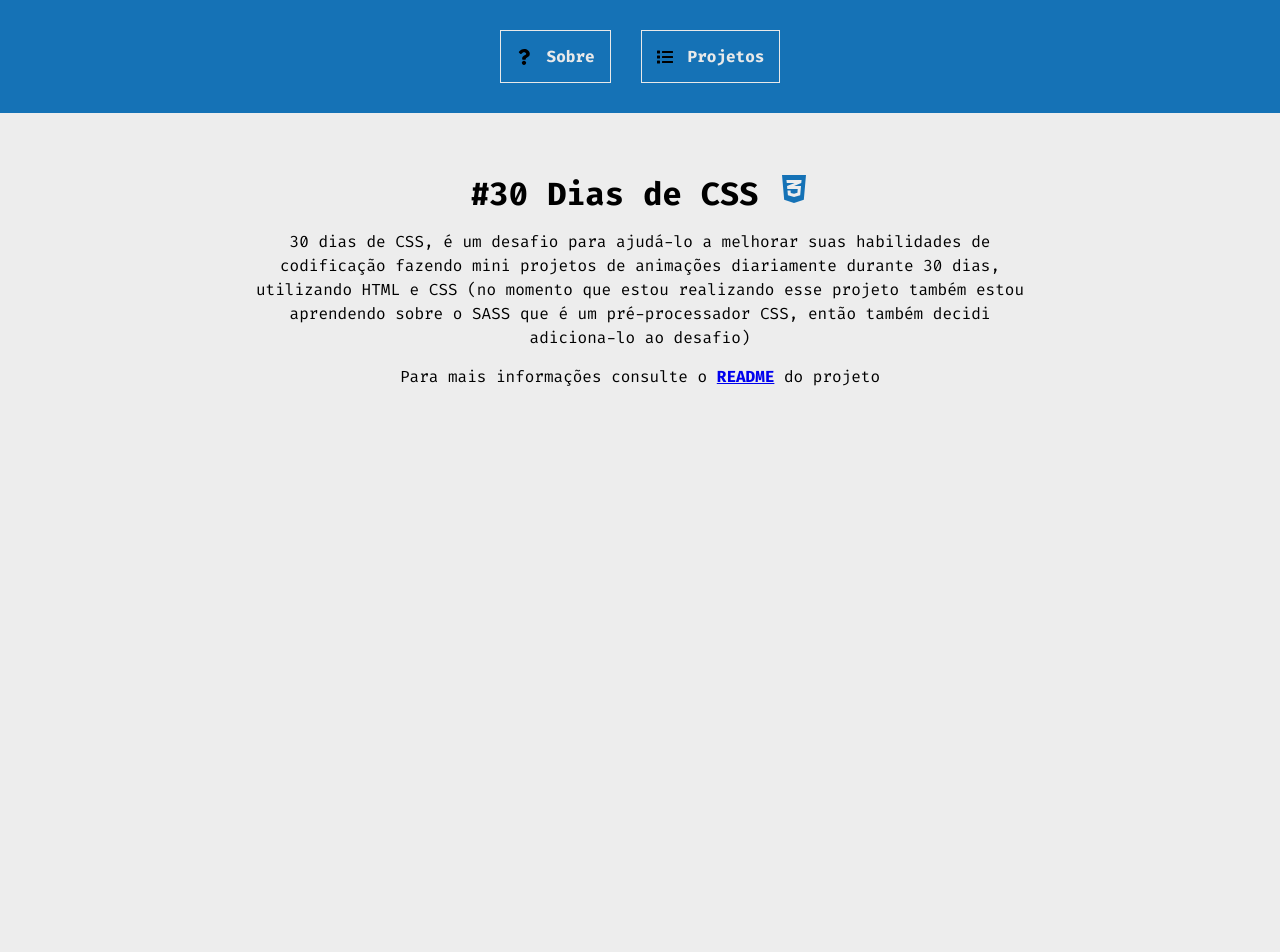
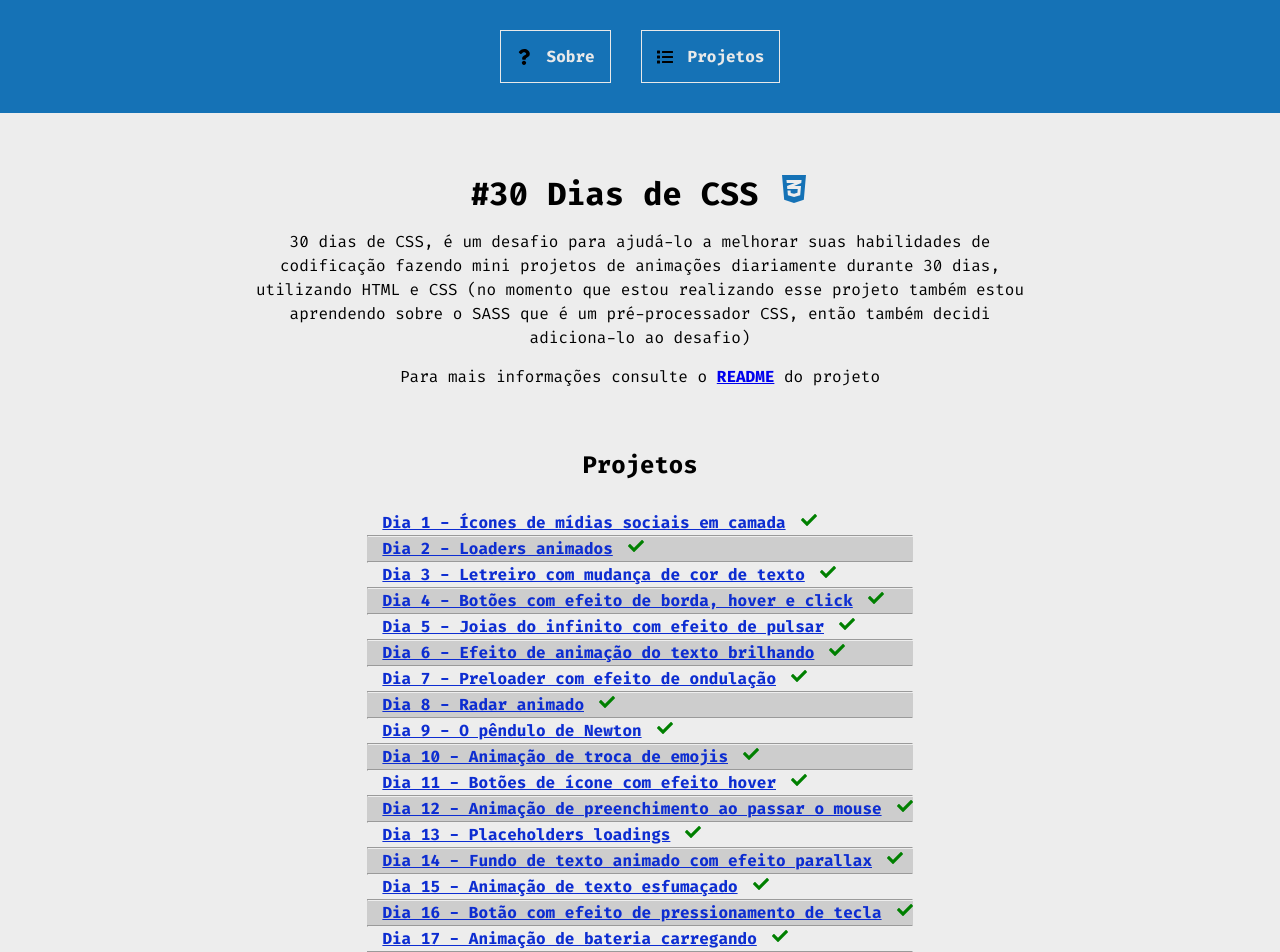
Before and after one commit to ThesllaDev/30DiasDeCSS-SASS, a React (Vite) app: page / in a window 1280 px wide. Shown: the top 952 px of the page. Before the commit the page ends 800 px from the top, so only its background shows below. Built offline with nearby package versions, Linux system fonts and the light colour scheme.

Commit message:
💄✨Feat: project list component in projects section

```diff
--- a/src/assets/components/pages/Home.jsx
+++ b/src/assets/components/pages/Home.jsx
@@ -1,8 +1,8 @@
-import { FaCss3Alt } from "react-icons/fa";
+import { FaCheck, FaCss3Alt } from "react-icons/fa";
 
 import "../../styles/pages/Home.css";
 
-export const Home = () => {
+export const Home = ({ projectsDatas }) => {
 	return (
 		<main>
 			<header id="about" className="about-section">
@@ -24,6 +24,22 @@ export const Home = () => {
 					do projeto
 				</p>
 			</header>
+			<section id="projects" className="projects-section">
+				<h2>Projetos</h2>
+				<nav>
+					<ol>
+						{projectsDatas.map((item) => (
+							<li key={item.id}>
+								<a href={`#Dia-${item.id}`}>
+									{`Dia ${item.id} - ${item.title}`}
+								</a>
+								<FaCheck />
+								<hr />
+							</li>
+						))}
+					</ol>
+				</nav>
+			</section>
 		</main>
 	);
 };
--- a/src/assets/styles/pages/Home.css
+++ b/src/assets/styles/pages/Home.css
@@ -6,14 +6,46 @@ main {
 }
 main .about-section {
   text-align: center;
-  margin: 60px 30px 30px;
+  margin: 3.75rem 1.875rem 1.875rem;
 }
 main .about-section svg {
   color: #1572b6;
 }
 main .about-section__description {
-  margin: 15px auto;
+  margin: 0.9375rem auto;
 }
 main .about-section a {
   font-weight: bold;
 }
+main .projects-section {
+  align-items: center;
+  display: flex;
+  flex-direction: column;
+  justify-content: center;
+  padding: 1.875rem;
+}
+main .projects-section h2 {
+  margin: 0 1.875rem 1.875rem;
+  text-align: center;
+}
+main .projects-section li {
+  transition: all 0.3s linear;
+}
+main .projects-section li:nth-of-type(even) {
+  background-color: #cdcdcd;
+}
+main .projects-section li:hover {
+  background-color: #888;
+}
+main .projects-section li > a {
+  font-weight: bold;
+  color: #0d2dd1;
+  line-height: 1.5;
+  padding: 0 0.9375rem;
+}
+main .projects-section li > a:hover {
+  color: #003;
+}
+main .projects-section li svg {
+  color: #008000;
+}
--- a/src/assets/styles/pages/Home.scss
+++ b/src/assets/styles/pages/Home.scss
@@ -6,18 +6,55 @@ main {
 
 	.about-section {
 		text-align: center;
-		margin: 60px 30px 30px;
+		margin: var.$gap-large var.$gap-medium var.$gap-medium;
 
 		svg {
 			color: var.$blue-primary-color;
 		}
 
 		&__description {
-			margin: 15px auto;
+			margin: var.$gap-small auto;
 		}
 
 		a {
 			font-weight: bold;
 		}
 	}
+
+	.projects-section {
+		@include mix.flex-position(column);
+		padding: var.$gap-medium;
+
+		h2 {
+			margin: 0 var.$gap-medium var.$gap-medium;
+			text-align: center;
+		}
+
+		li {
+			transition: all 0.3s linear;
+
+			&:nth-of-type(even) {
+				background-color: #cdcdcd;
+			}
+
+			&:hover {
+				background-color: #888;
+			}
+
+			& > a {
+				font-weight: bold;
+				color: #0d2dd1;
+				line-height: 1.5;
+				padding: 0 var.$gap-small;
+
+				&:hover {
+					color: #003;
+				}
+			}
+
+			svg {
+				color: #008000;
+			}
+		}
+	}
 }
```
